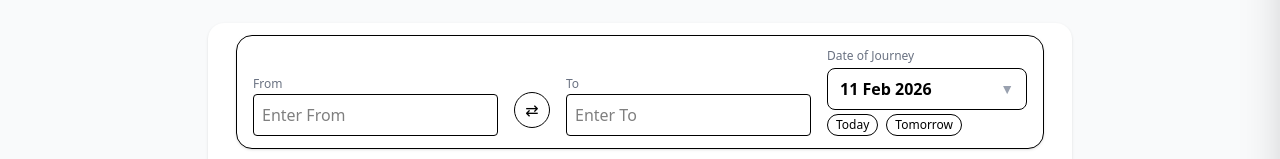
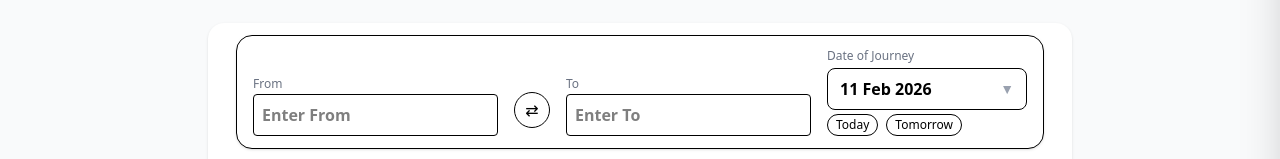
Before and after one commit to anmolbansal08/bus-booking-mern, a React (Vite) app in the folder frontend-vite/: page / in a window 1280 px wide. Shown: the part 378-537 px from the top of the page. Built offline with nearby package versions, Linux system fonts and the light colour scheme.

Commit message:
cities dropdown and destination based on source (#32)

```diff
--- a/frontend-vite/src/components/AutocompleteInput.jsx
+++ b/frontend-vite/src/components/AutocompleteInput.jsx
@@ -1,4 +1,4 @@
-import { useState } from "react";
+import { useState, useRef, useEffect } from "react";
 
 export default function AutocompleteInput({
   label,
@@ -7,29 +7,60 @@ export default function AutocompleteInput({
   suggestions
 }) {
   const [show, setShow] = useState(false);
+  const containerRef = useRef(null);
 
   const filtered = suggestions.filter(city =>
-    city.toLowerCase().startsWith(value.toLowerCase())
+    city.toLowerCase().includes(value.toLowerCase())
   );
 
+  // Close on outside click
+  useEffect(() => {
+    const handleClickOutside = (e) => {
+      if (containerRef.current && !containerRef.current.contains(e.target)) {
+        setShow(false);
+      }
+    };
+
+    document.addEventListener("mousedown", handleClickOutside);
+    return () => document.removeEventListener("mousedown", handleClickOutside);
+  }, []);
+
+  // Highlight matching text
+  const highlightMatch = (text) => {
+    if (!value) return text;
+
+    const index = text.toLowerCase().indexOf(value.toLowerCase());
+    if (index === -1) return text;
+
     return (
-    <div className="relative">
+      <>
+        {text.substring(0, index)}
+        <span className="font-semibold text-red-600">
+          {text.substring(index, index + value.length)}
+        </span>
+        {text.substring(index + value.length)}
+      </>
+    );
+  };
+
+  return (
+    <div className="relative" ref={containerRef}>
       <label className="text-xs text-gray-500">{label}</label>
 
       <input
         value={value}
-        onChange={e => {
+        onFocus={() => setShow(true)}
+        onChange={(e) => {
           onChange(e.target.value);
           setShow(true);
         }}
-        onBlur={() => setTimeout(() => setShow(false), 150)}
-        className="w-full border p-2 rounded"
+        className="w-full border p-2 rounded font-semibold"
         placeholder={`Enter ${label}`}
       />
 
-      {show && value && filtered.length > 0 && (
-        <ul className="absolute z-10 bg-white border w-full rounded shadow mt-1">
-          {filtered.map(city => (
+{show && filtered.length > 0 && (
+  <ul className="absolute z-10 bg-white border w-full rounded shadow mt-1 max-h-60 overflow-auto">
+    {filtered.map((city) => (
       <li
         key={city}
         onClick={() => {
@@ -38,7 +69,7 @@ export default function AutocompleteInput({
         }}
         className="px-3 py-2 hover:bg-gray-100 cursor-pointer text-sm"
       >
-              {city}
+        {highlightMatch(city)}
       </li>
     ))}
   </ul>
--- a/frontend-vite/src/pages/Search.jsx
+++ b/frontend-vite/src/pages/Search.jsx
@@ -90,6 +90,26 @@ const search = () => {
     setDestination(s.destination);
     setDate(s.date);
   }
+  const [availableDestinations, setAvailableDestinations] = useState([]);
+  useEffect(() => {
+  if (!source) {
+    setAvailableDestinations([]);
+    return;
+  }
+
+  const fetchDestinations = async () => {
+    try {
+      const res = await api.get(
+        `/routes/destinations?source=${encodeURIComponent(source)}`
+      );
+      setAvailableDestinations(res.data);
+    } catch (err) {
+      console.error(err);
+    }
+  };
+
+  fetchDestinations();
+}, [source]);
   return (
     <>
   <div className="bg-gray-50 py-6">
@@ -134,13 +154,12 @@ const search = () => {
 
     {/* TO */}
     <div className="flex-1">
-      <AutocompleteInput
-        label="To"
-        value={destination}
-        onChange={setDestination}
-        suggestions={CITIES}
-        inputClass="text-base font-semibold"
-      />
+<AutocompleteInput
+  label="To"
+  value={destination}
+  onChange={setDestination}
+  suggestions={availableDestinations.length > 0 ? availableDestinations : CITIES}
+/>
     </div>
 
     {/* DATE */}
```
Also changed, not shown: 2 other files (tests, documents, lock files or other folders). Lines whose indentation alone changed are shown as unchanged.
